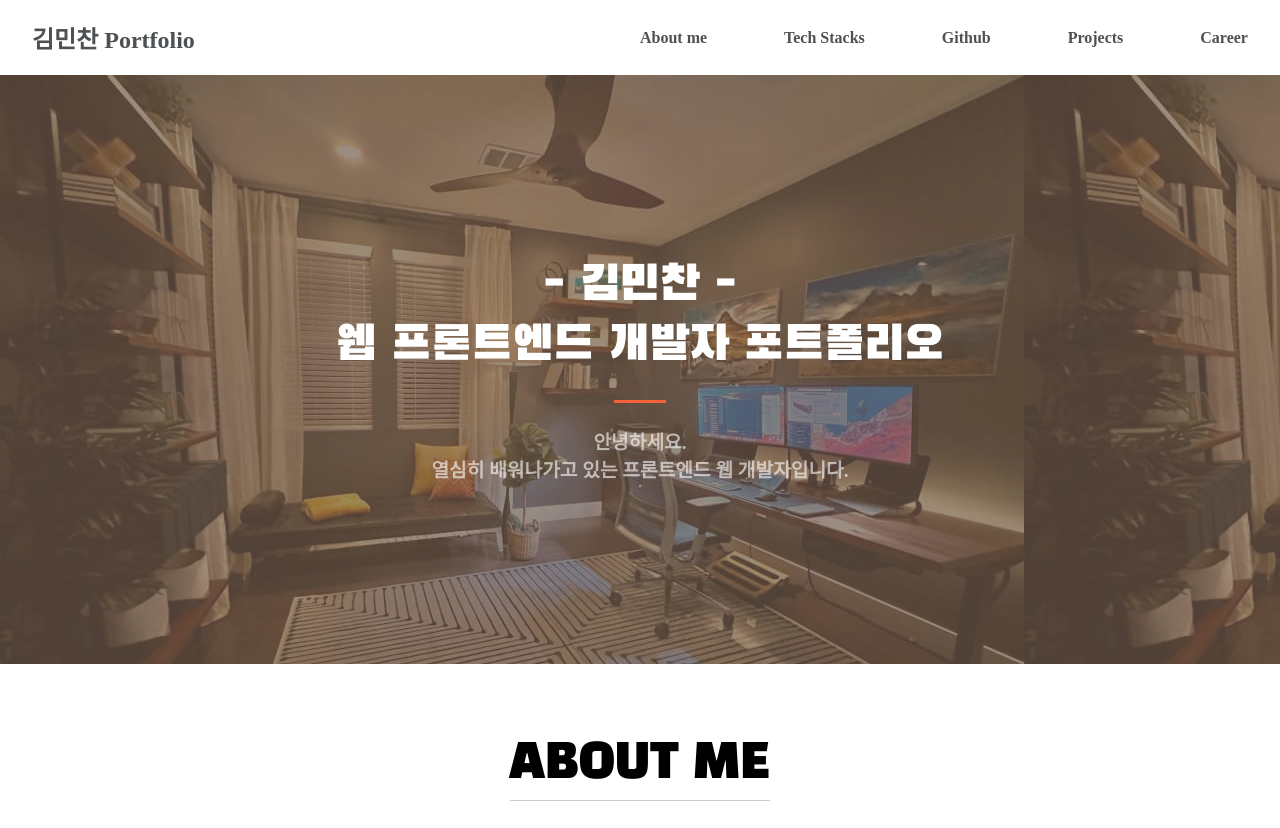
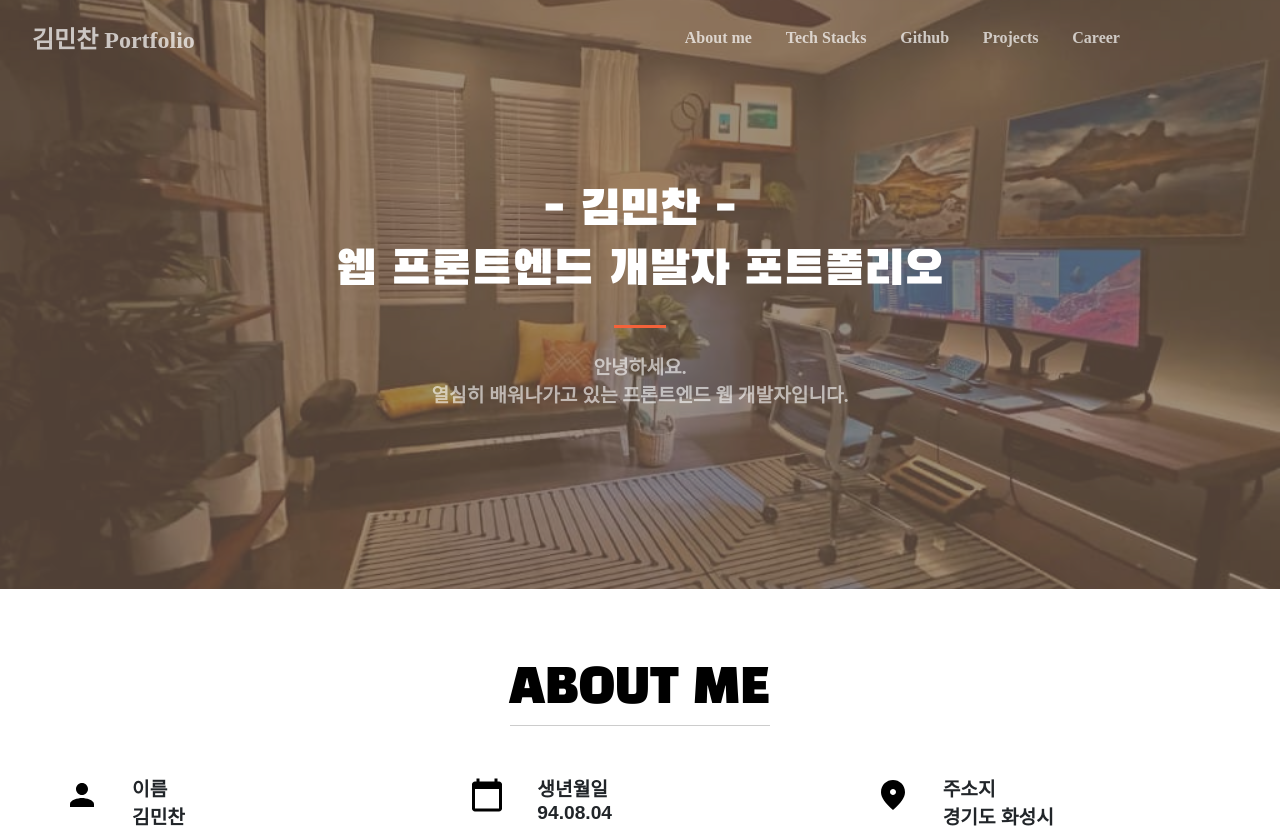
Before and after one commit to mucho7/PortFolio, a React (Create React App) app: page / in a window 1280 px wide. Shown: the top 828 px of the page. Built offline with nearby package versions, Linux system fonts and the light colour scheme.

Commit message:
Feat: Navbar에 Fixed 및 transport 설정

```diff
--- a/src/App.js
+++ b/src/App.js
@@ -3,24 +3,31 @@ import React from "react";
 import styled from "styled-components";
 import { HeaderNavbar } from "./components/navbar";
 import { Info } from "./components/info";
+import { Skills } from "./components/techStack";
 
 function App() {
   return (
-    <div style={{ width: "100%" }}>
+    <React.Fragment>
       <StyledHeader>
         <HeaderNavbar />
       </StyledHeader>
       <Info />
-    </div>
+      <Skills />
+    </React.Fragment>
   );
 }
 
 const StyledHeader = styled.header`
-  postion: fixed;
+  position: fixed;
   top: 0;
+
+  width: 100%;
+  max-width: 72rem;
+
+  color: rgba(255, 255, 255, 0.7);
+  background: transparent;
+
   z-index: 10;
-  color: rgba(33, 37, 41, 0.8);
-  background: transparent;
 `;
 
 export default App;
--- a/src/components/info/Overview.js
+++ b/src/components/info/Overview.js
@@ -23,6 +23,9 @@ const ShortPR = styled.div`
   justify-content: center;
 
   background-image: url("${DeskSetUp}");
+  background-repeat: no-repeat;
+  background-size: cover;
+  background-position: center;
   height: 589px;
 `;
 
--- a/src/components/navbar/HeaderNavbar.js
+++ b/src/components/navbar/HeaderNavbar.js
@@ -38,7 +38,7 @@ const NavItemContainer = styled.div`
   ${getThemRow}
   font-weight: 700;
   font-size: 1rem;
-  width: 50%;
+  width: 40%;
 `;
 
 const MyNameBox = styled.div`
--- /dev/null
+++ b/src/components/techStack/Skills.js
@@ -0,0 +1,13 @@
+import styled from "styled-components";
+
+function Skills() {
+  return <SkillSection />;
+}
+
+const SkillSection = styled.div`
+  height: 500px;
+
+  background: yellow;
+`;
+
+export default Skills;
--- a/src/components/techStack/index.js
+++ b/src/components/techStack/index.js
@@ -0,0 +1,3 @@
+import Skills from "./Skills";
+
+export { Skills };
```
Also changed, not shown: src/components/projects/Coco.js (added), src/components/projects/HelloWorld.js (added), src/components/projects/ProjectTemplate.js (added).
